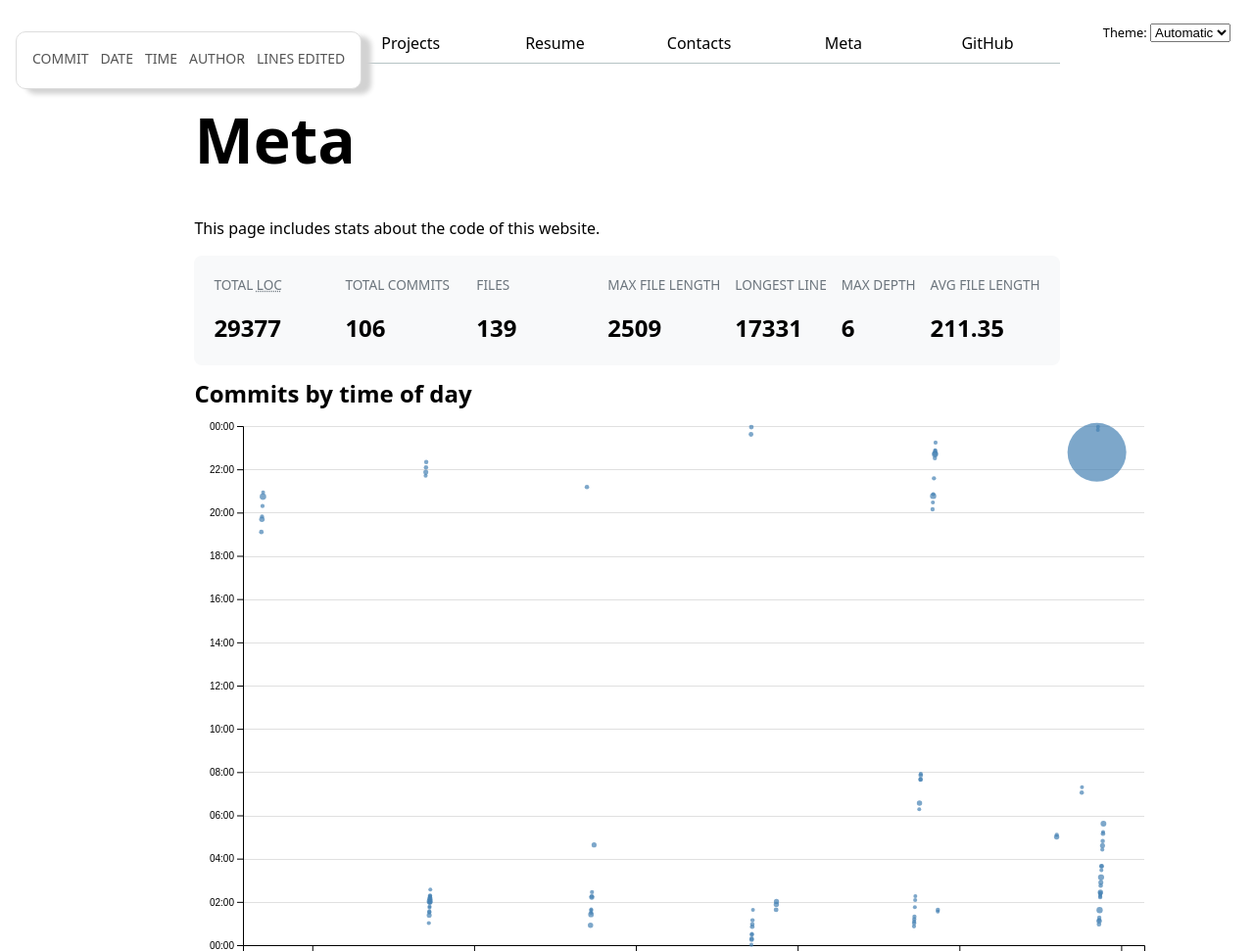
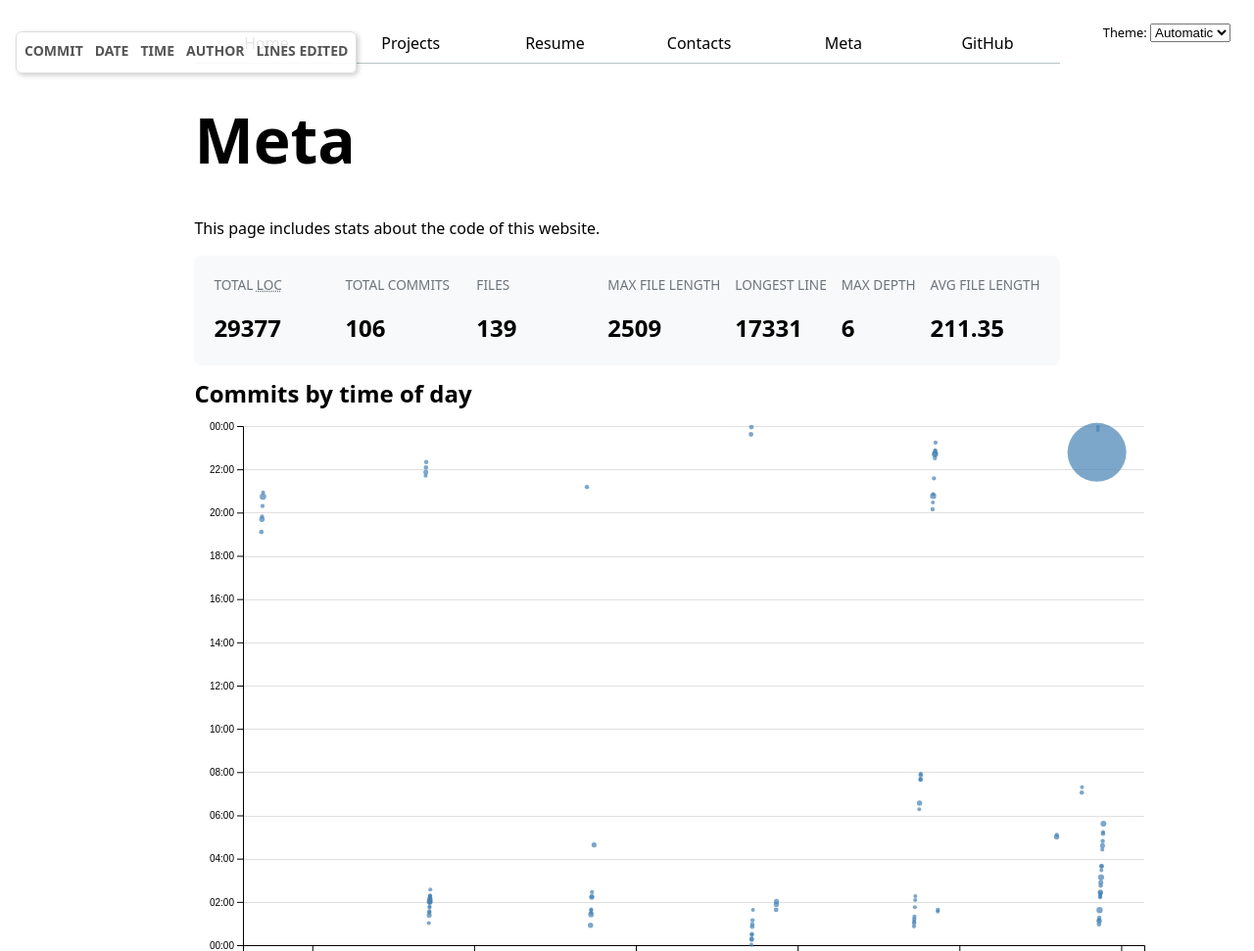
Before and after one commit to stephluooo/portfolio, a website: page meta/index.html in a window 1280 px wide. Shown: the top 971 px of the page at 98% size. Drawn offline with nearby package versions, Linux system fonts and the light colour scheme.

Commit message:
Update style.css

```diff
--- a/style.css
+++ b/style.css
@@ -274,27 +274,19 @@ dl.info {
   opacity: 1;
 }
 
-.info dt {
-  font-weight: normal;
-  color: #555;
-}
-
-.info dd {
-  font-weight: bold;
-  margin: 0;
-}
-
 dl.info[hidden]:not(:hover, :focus-within) {
   opacity: 0;
   visibility: hidden;
 }
 
-#commit-tooltip {
-  background-color: white;
-  box-shadow: 10px 5px 5px oklch(86.52% 0 127);
-  border-radius: 10px;
-  backdrop-filter: 10px;
-  padding: 1em;
+dl.info dt {
+  font-weight: bold;
+  color: #555;
+}
+
+dl.info dd {
+  margin: 0;
+  color: #222;
 }
 
 circle {
```
